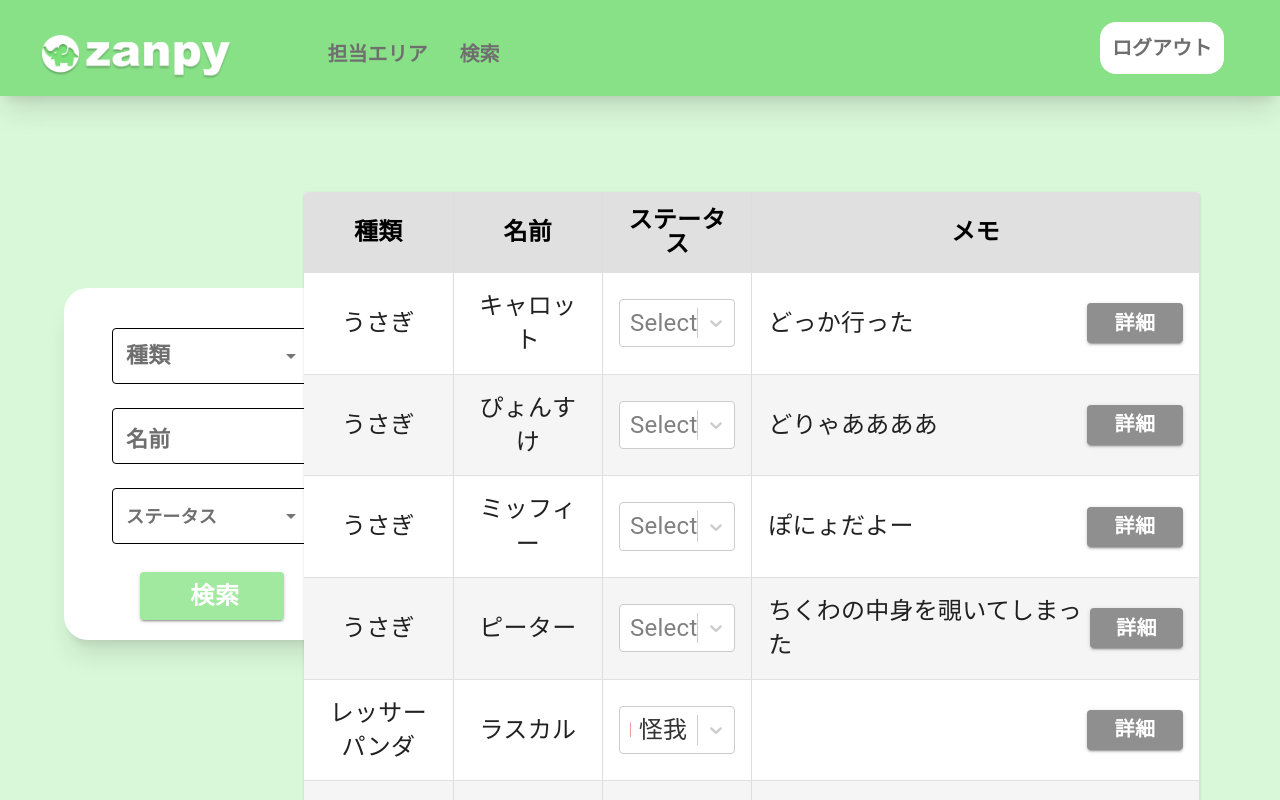
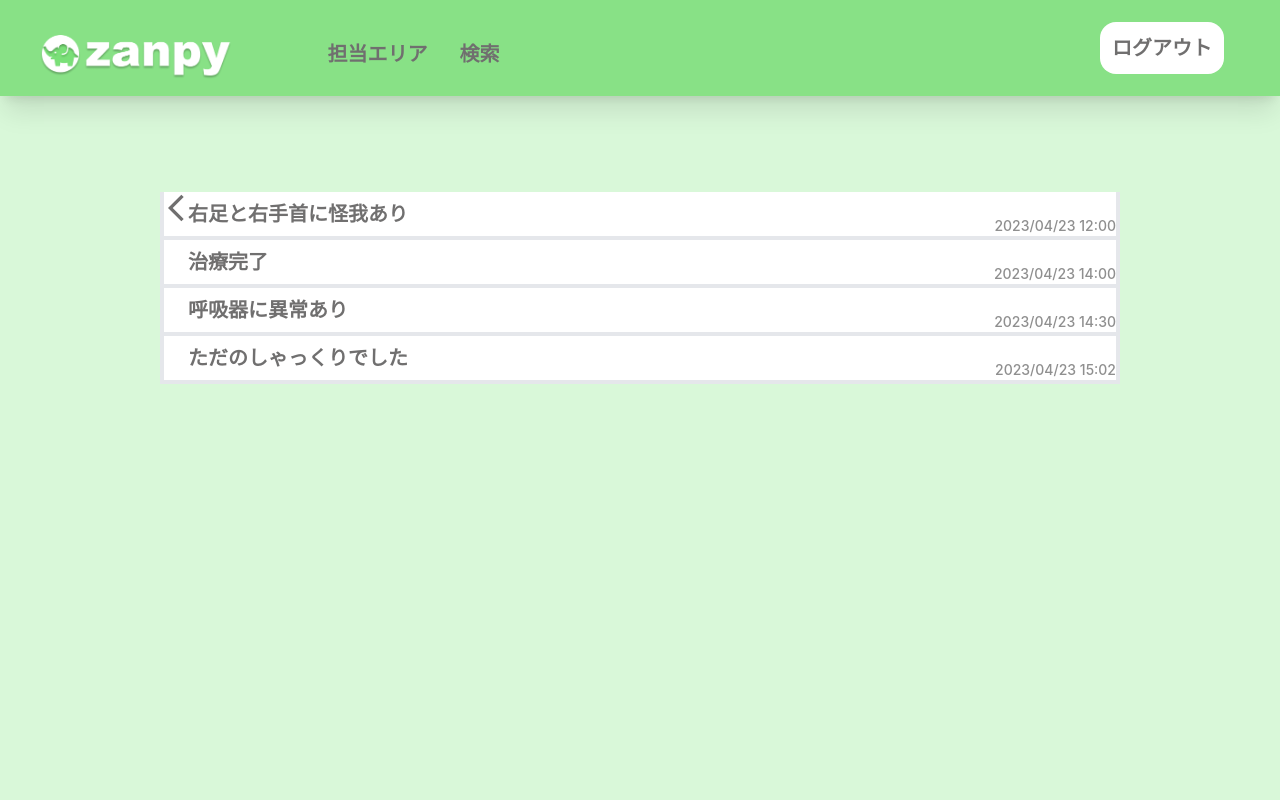
Before and after one commit to Fuuma0000/zanpy, a React (Create React App) app: page /memo in a window 1280 px wide. Shown: the top 800 px of the page. Built offline with nearby package versions, Linux system fonts and the light colour scheme.

Commit message:
[update]ボーダー以外できた

```diff
--- a/package.json
+++ b/package.json
@@ -5,6 +5,7 @@
   "dependencies": {
     "@emotion/react": "^11.10.8",
     "@emotion/styled": "^11.10.8",
+    "@mui/icons-material": "^5.11.16",
     "@mui/material": "^5.12.3",
     "@testing-library/jest-dom": "^5.16.5",
     "@testing-library/react": "^13.4.0",
--- a/src/screens/MemoScreen.jsx
+++ b/src/screens/MemoScreen.jsx
@@ -1,14 +1,42 @@
 import React from "react";
 import Header from "./Header";
-import SearchBox from "../components/SearchBox";
-import MyAreaTable from "../components/MyAreaTable";
+import { useState } from "react";
+import ArrowBackIosNewIcon from "@mui/icons-material/ArrowBackIosNew";
 
 const MemoScreen = () => {
+  //keyを設定するための関数
+  function createName(text, time) {
+    return { text, time };
+  }
+
+  //Datetimeでやると思うけど、とりあえずは文字列で
+  const [memos, setMemos] = useState([
+    createName("右足と右手首に怪我あり", "2023/04/23 12:00"),
+    createName("治療完了", "2023/04/23 14:00"),
+    createName("呼吸器に異常あり", "2023/04/23 14:30"),
+    createName("ただのしゃっくりでした", "2023/04/23 15:02"),
+  ]); // メモの配列を管理するstate
+
   return (
     <>
       <Header />
-      <SearchBox />
-      <MyAreaTable />
+      {/* 左の部分を押したら担当エリアの画面に戻る */}
+      <button className='fixed top-48 left-40'>
+        <ArrowBackIosNewIcon className='text-test' sx={{ fontSize: "32px" }} />
+      </button>
+      {/* メモ本体を表示する部分 */}
+      <div className='flex flex-col items-center mt-24'>
+        {memos.map((memo, index) => (
+          <div className='bg-white border-x-4 border-b-4 flex justify-between w-[960px] h-12'>
+            <div className='flex justify-center items-center text-xl font-black text-test ml-6'>
+              {memo.text}
+            </div>
+            <div className='flex justify-center items-end text-sm font-medium text-my_gray'>
+              {memo.time}
+            </div>
+          </div>
+        ))}
+      </div>
     </>
   );
 };
```
Also changed, not shown: 1 other file (tests, documents, lock files or other folders).
